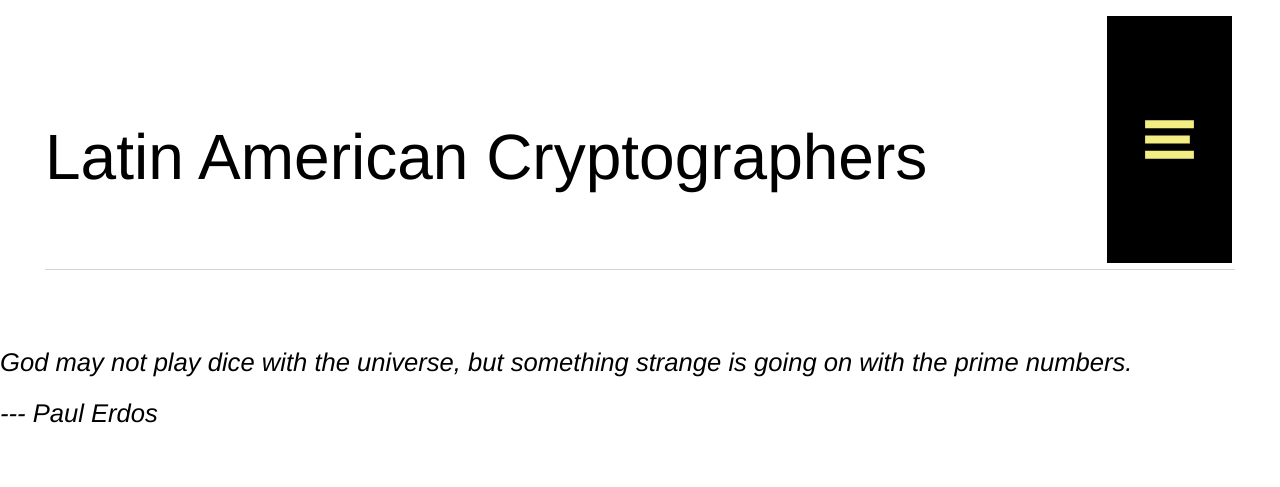
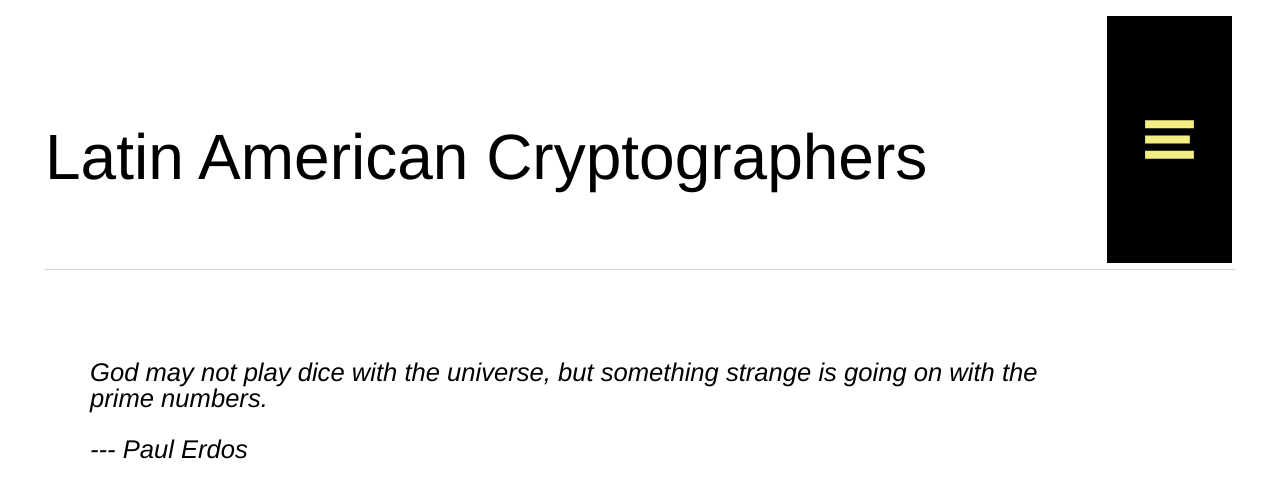
Before and after one commit to claucece/Latin-American-Cryptographers, a Jekyll site: the page built from _posts/2020-03-05-number_theory.html, in a window 1280 px wide. Shown: the top 487 px of the page. Built offline with Jekyll 4.4.1, drawn with Linux system fonts in a browser that asks for light colours; nearby versions of some CDN libraries; a script that is not in the unit is left out; grey boxes are pictures that could not be loaded.

```diff
--- a/_includes/head.html
+++ b/_includes/head.html
@@ -9,4 +9,5 @@
   <meta name="keywords" content="'Latin Americans', 'Cryptography', 'Magazine'">
   <link rel="stylesheet" href="https://cdnjs.cloudflare.com/ajax/libs/normalize/8.0.1/normalize.min.css" integrity="sha512-NhSC1YmyruXifcj/KFRWoC561YpHpc5Jtzgvbuzx5VozKpWvQ+4nXhPdFgmx8xqexRcpAglTj9sIBWINXa8x5w==" crossorigin="anonymous" />
   <link rel="stylesheet" href="{{ "/css/main.css" | prepend: site.baseurl }}">
+  <link rel="canonical" href="{{ page.url | replace:'index.html','' | prepend: site.baseurl | prepend: site.url }}">
 </head>
--- a/_includes/header.html
+++ b/_includes/header.html
@@ -4,7 +4,7 @@
   <!-- This class and role is defined as a 'banner' as it represents the general information for the website, as defined here: https://developer.mozilla.org/en-US/docs/Web/Accessibility/ARIA/Roles/Banner_role -->
   <div role="banner" class="banner">
     <!-- This box corresponds to the logo of the website placed on the header: the logo is text  -->
-    <a href="index.html">
+    <a href="{{ site.baseurl }}/">
       <div id="header-logo">
         <p>Latin American Cryptographers</p>
       </div>
--- a/_layouts/post.html
+++ b/_layouts/post.html
@@ -1,10 +1,8 @@
 ---
 layout: default
 ---
-<div class="post">
-
+<section class="article-content">
   <article>
     {{ content }}
   </article>
-
-</div>
+</section>
```
